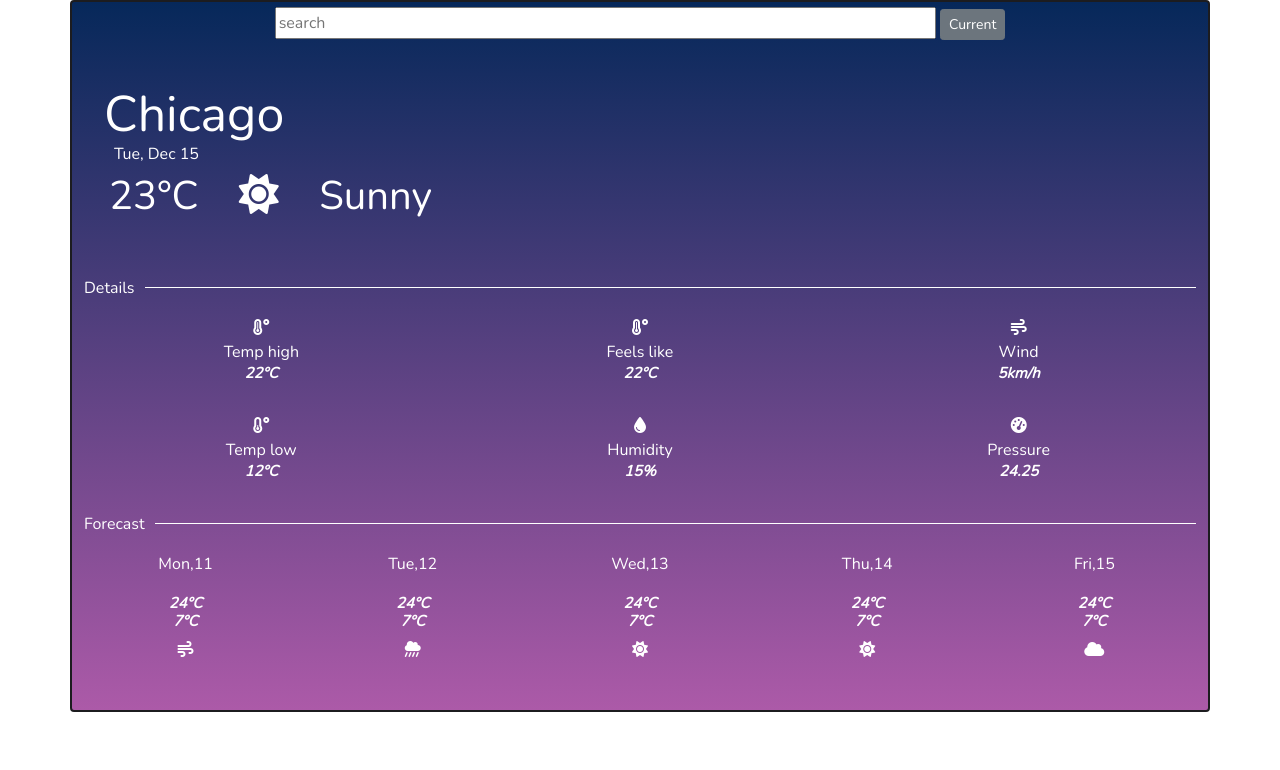
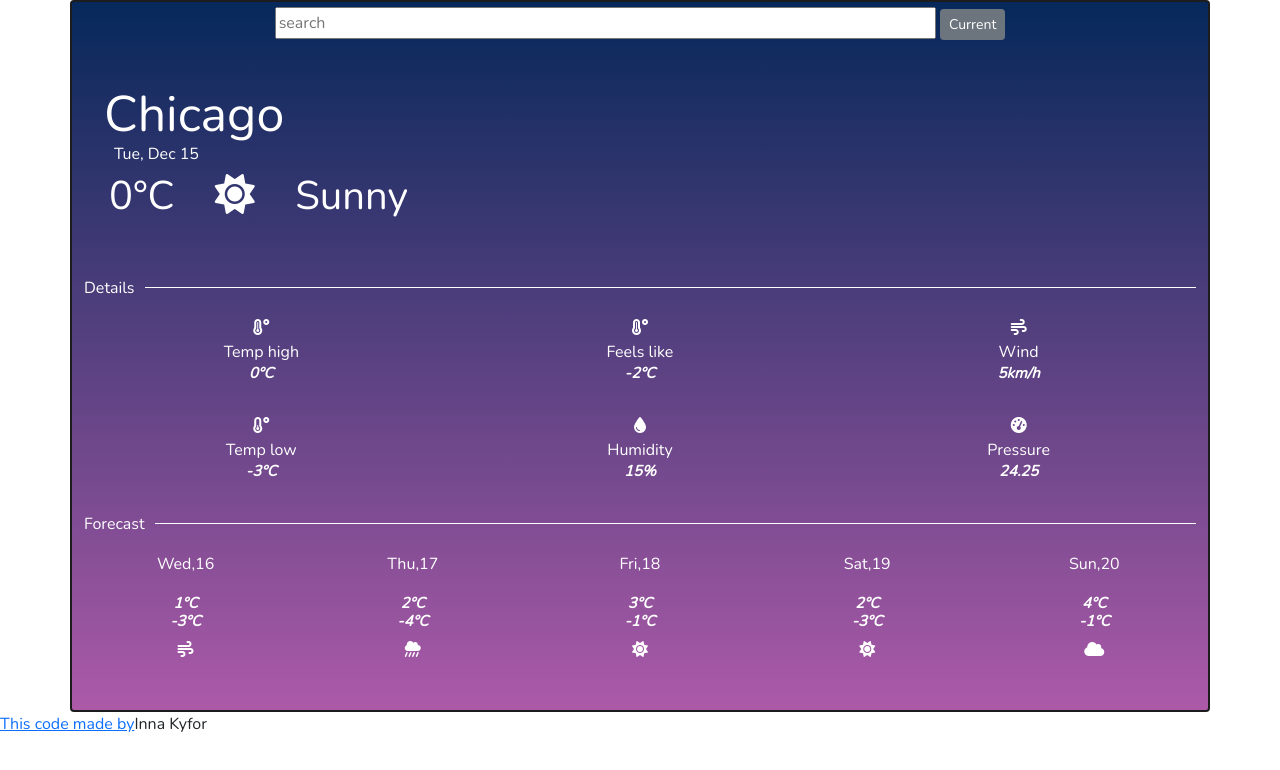
Before and after one commit to evernow19/weatherCreativeApp, a plain HTML site: page index.html in a window 1280 px wide. Drawn offline with nearby package versions, Linux system fonts and the light colour scheme.

Commit message:
Update index.html

```diff
--- a/index.html
+++ b/index.html
@@ -22,7 +22,7 @@
 
   <h2>Chicago</h2>
   <h6>Mon, Dec 10</h6>
-<h1><span id="temperature">23°C</span>
+<h1><span id="temperature">0°C</span>
    <i class="fas fa-sun" id="main-icon"></i>
   <span id="description">Sunny</span>
 </h1>
@@ -33,12 +33,12 @@
     <div class="col">
       <i class="fas fa-temperature-high"></i><br/>
       Temp high
-      <h5 id="high-temp-first-day"> 22°C </h5>
+      <h5 id="high-temp-first-day"> 0°C </h5>
     </div>
     <div class="col">
       <i class="fas fa-temperature-high"></i><br/>
       Feels like
-      <h5 id="feels-like">22°C</h5>
+      <h5 id="feels-like">-2°C</h5>
     </div>
     <div class="col">
       <i class="fas fa-wind"></i>
@@ -50,7 +50,7 @@
       <br/>
       <i class="fas fa-temperature-low"></i><br/>
       Temp low
-      <h5 id="low-temp-first-day"> 12°C </h5>
+      <h5 id="low-temp-first-day"> -3°C </h5>
     </div>
     <div class="col">
       <br/>
@@ -68,44 +68,46 @@
 <br/>
 <p class="break-line">Forecast</p>
   <div class="row row-cols-5">
-    <div class="col"><span id="today-forecast">Mon,11</span>
-      <h5><br/> <span id="high-temp-first-day">24°C</span>
+    <div class="col"><span id="forecast-day-one">Wed,16</span>
+      <h5><br/> <span id="high-temp-first-day">1°C</span>
         <br />
-        <span id="low-temp-first-day">7°C</span>
+        <span id="low-temp-first-day">-3°C</span>
       </h5>
       <i class="fas fa-wind"></i>
     </div>
-    <div class="col">Tue,12
-      <h5> <span id="high-temp-first-day"><br/>24°C</span>
+    <div class="col">Thu,17
+      <h5> <span id="high-temp-first-day"><br/>2°C</span>
         <br />
-        <span id="low-temp-first-day">7°C</span>
+        <span id="low-temp-first-day">-4°C</span>
       </h5>
       <i class="fas fa-cloud-showers-heavy"></i>
     </div>
-    <div class="col">Wed,13
-      <h5> <span id="high-temp-first-day"><br/>24°C</span>
+    <div class="col">Fri,18
+      <h5> <span id="high-temp-first-day"><br/>3°C</span>
         <br />
-        <span id="low-temp-first-day">7°C</span>
+        <span id="low-temp-first-day">-1°C</span>
       </h5>
       <i class="fas fa-sun"></i>
     </div>
-    <div class="col">Thu,14
-      <h5> <span id="high-temp-first-day"><br/>24°C</span>
+    <div class="col">Sat,19
+      <h5> <span id="high-temp-first-day"><br/>2°C</span>
         <br />
-        <span id="low-temp-first-day">7°C</span>
+        <span id="low-temp-first-day">-3°C</span>
       </h5>
       <i class="fas fa-sun"></i>
     </div>
-    <div class="col">Fri,15
-      <h5> <span id="high-temp-first-day"><br/>24°C</span>
+    <div class="col">Sun,20
+      <h5> <span id="high-temp-first-day"><br/>4°C</span>
         <br />
-        <span id="low-temp-first-day">7°C</span>
+        <span id="low-temp-first-day">-1°C</span>
       </h5><i class="fas fa-cloud"></i>
     </div>
   </div>
   <br/>
   <br/>
   </div>
+  <p class="bottom-link"><a href="https://github.com/evernow19/weatherCreativeApp"
+    target="_blank">This code made by</a>    Inna Kyfor</p>
   <script src="https://kit.fontawesome.com/10686f6f91.js" crossorigin="anonymous"></script>
   <script src="script.js"></script>
 </body>
```
